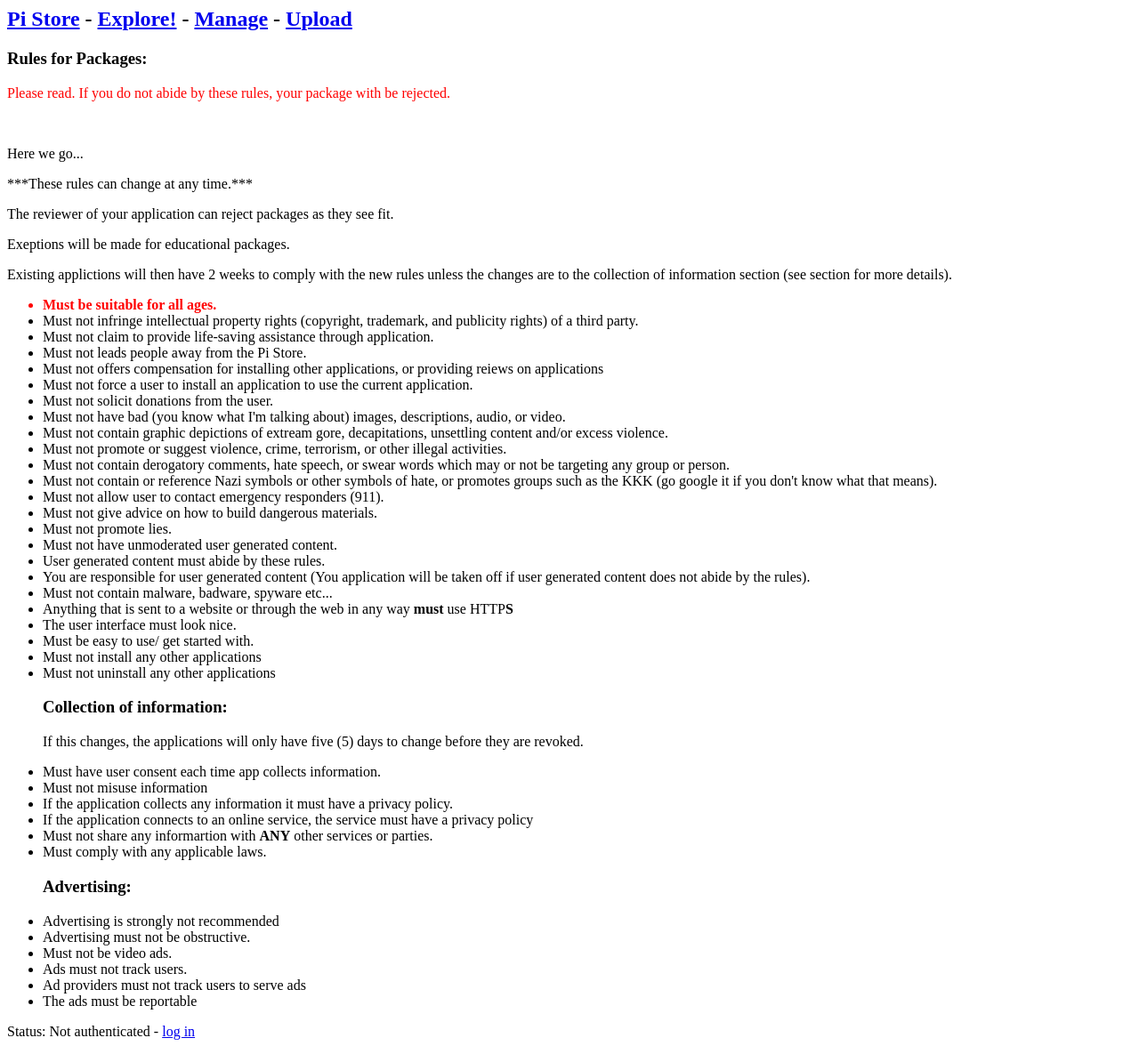
After one commit to LinusS1/pi-store, a Django app: page /dev/dev/docs/rules/ in a window 1280 px wide. The commit adds this page. Shown: the whole page at 89% size. Run offline with Django 3.2, Linux system fonts and the light colour scheme; some libraries are stand-ins or nearby versions.

Commit message:
Added Documentation and Rules

```diff
--- /dev/null
+++ b/store/dev/templates/dev/docs/rules.html
@@ -0,0 +1,53 @@
+{% extends "downloadapp/base.html" %}
+
+{% block content %}
+	<h3>Rules for Packages:</h3>
+	<p style="color: red">Please read. If you do not abide by these rules, your package with be rejected.</p>
+	<br>
+	<p>Here we go...</p>
+	<p>***These rules can change at any time.***</p>
+	<p>The reviewer of your application can reject packages as they see fit.</p>
+	<p>Exeptions will be made for educational packages.</p>
+	<p>Existing applictions will then have 2 weeks to comply with the new rules unless the changes are to the collection of information section (see section for more details).</p>
+	<ul>
+		<li style="color:red"><b>Must be suitable for all ages.</b></li>
+		<li>Must not infringe intellectual property rights (copyright, trademark, and publicity rights) of a third party.</li>
+		<li>Must not claim to provide life-saving assistance through application.</li>
+		<li>Must not leads people away from the Pi Store.</li>
+		<li>Must not offers compensation for installing other applications, or providing reiews on applications</li>
+		<li>Must not force a user to install an application to use the current application.</li>
+		<li>Must not solicit donations from the user.</li>
+		<li>Must not have bad (you know what I'm talking about) images, descriptions, audio, or video.</li>
+		<li>Must not contain graphic depictions of extream gore, decapitations, unsettling content and/or excess violence.</li>
+		<li>Must not promote or suggest violence, crime, terrorism, or other illegal activities.</li>
+		<li>Must not contain derogatory comments, hate speech, or swear words which may or not be targeting any group or person.</li>
+		<li>Must not contain or reference Nazi symbols or other symbols of hate, or promotes groups such as the KKK (go google it if you don't know what that means).</li>
+		<li>Must not allow user to contact emergency responders (911).</li>
+		<li>Must not give advice on how to build dangerous materials.</li>
+		<li>Must not promote lies.</li>
+		<li>Must not have unmoderated user generated content.</li>
+		<li>User generated content must abide by these rules.</li>
+		<li>You are responsible for user generated content (You application will be taken off if user generated content does not abide by the rules).</li>
+		<li>Must not contain malware, badware, spyware etc...</li>
+		<li>Anything that is sent to a website or through the web in any way <b>must</b> use HTTP<b>S</b>
+		<li>The user interface must look nice.</li>
+		<li>Must be easy to use/ get started with.</li>
+		<li>Must not install any other applications</li>
+		<li>Must not uninstall any other applications</li>
+		<h3>Collection of information:</h3>
+		<p>If this changes, the applications will only have five (5) days to change before they are revoked.</p>
+		<li>Must have user consent each time app collects information.</li>
+		<li>Must not misuse information</li>
+		<li>If the application collects any information it must have a privacy policy.</li>
+		<li>If the application connects to an online service, the service must have a privacy policy</li>
+		<li>Must not share any informartion with <b>ANY</b> other services or parties.</li>
+		<li>Must comply with any applicable laws.</li>
+		<h3>Advertising:</h3>
+		<li>Advertising is strongly not recommended</li>
+		<li>Advertising must not be obstructive.</li>
+		<li>Must not be video ads.</li>
+		<li>Ads must not track users.</li>
+		<li>Ad providers must not track users to serve ads</li>
+		<li>The ads must be reportable</li>
+	</ul>
+{% endblock content %}
--- a/store/dev/urls.py
+++ b/store/dev/urls.py
@@ -1,9 +1,14 @@
-from django.conf.urls import url
+from django.conf.urls import url, include
 
 from . import views
 
 app_name = 'dev'
 urlpatterns = [
+	#Main developer page
+	url(r'^$', views.dev_index, name='dev_index'),
 	#New package
-	url(r'^packages/new$', views.new_package, name='new_package'),
+	url(r'^new/$', views.new_package, name='new_package'),
+	#Documentation
+	url(r'^dev/docs/rules/$', views.documentation_r, name='docs_r'),
+	url(r'^dev/docs/tools/$', views.documentation_t, name='docs_t'),
 	]
--- a/store/dev/views.py
+++ b/store/dev/views.py
@@ -1,8 +1,17 @@
 from django.shortcuts import render
 from django.http import HttpResponseRedirect
+from django.contrib.auth.models import User
 from django.contrib.auth.decorators import login_required
 
+from downloadapp.models import Package
+
 from .forms import PackageForm
+
+@login_required
+def dev_index(request):
+	packages = Package.objects.order_by("date_changed").filter(owner=request.user)
+	context = {'packages':packages}
+	return render(request, 'dev/dev_index.html', context)
 
 @login_required
 def new_package(request):
@@ -18,3 +27,9 @@ def new_package(request):
 		form = PackageForm()
 
 	return render(request, 'dev/new_package.html', {'form': form})
+
+def documentation_r(request):
+	return render(request, 'dev/docs/rules.html')
+
+def documentation_t(request):
+	return render(request, 'dev/docs/tools.html')
--- a/store/downloadapp/templates/downloadapp/base.html
+++ b/store/downloadapp/templates/downloadapp/base.html
@@ -4,6 +4,7 @@
 	<a href="{% url 'downloadapp:index' %}">Pi Store</a> -
 	<a href="{% url 'downloadapp:explore' %}">Explore!</a> -
 	<a href="{% url 'downloadapp:manage' %}">Manage</a> -
+	<a href="{% url 'dev:dev_index' %}">Upload</a>
 </h2>
 {% if messages %}
 <ul class="messages">
--- a/store/downloadapp/templates/downloadapp/manage_packages.html
+++ b/store/downloadapp/templates/downloadapp/manage_packages.html
@@ -16,7 +16,7 @@
 				</div>
 			</li>
 		{% empty %}
-			<p>You haven't downloaded anything yet! <a href="{% url 'downloadapp:explore' %}"</a>Explore to get packages.</p>
+			<p>You haven't downloaded anything yet! <a href="{% url 'downloadapp:explore' %}"</a>Explore to get packages.</a></p>
 		{% endfor %}
 	</ul>
 {% endblock content %}
--- a/store/downloadapp/views.py
+++ b/store/downloadapp/views.py
@@ -17,7 +17,7 @@ def index(request):
 
 def explore(request):
 	"""Main way to find packages"""
-	packages = Package.objects.order_by("date_changed").filter(isPublished = True)
+	packages = Package.objects.order_by("date_changed").filter(stage='LIV')
 	context = {'packages':packages}
 	return render(request, 'downloadapp/explore.html', context)
 
--- a/store/store/settings.py
+++ b/store/store/settings.py
@@ -44,7 +44,7 @@ INSTALLED_APPS = [
 	'accounts',
 	'dev',
 
-	#~ #Third party apps
+	#Third party apps
 	'captcha',# For form that adds packages
 	'markdownx',#For description markdown
 	#Allauth
```
Also changed, not shown: store/dev/templates/dev/dev_index.html (added, +48 -0 lines), store/dev/templates/dev/docs/tools.html (added, +46 -0 lines), store/downloadapp/models.py (+11 -2 lines), store/downloadapp/migrations/0002_auto_20171210_2036.py (added), store/downloadapp/migrations/0003_auto_20180113_0252.py (added), store/downloadapp/migrations/0004_remove_package_owner.py (added), store/downloadapp/migrations/0005_package_owner.py (added).
